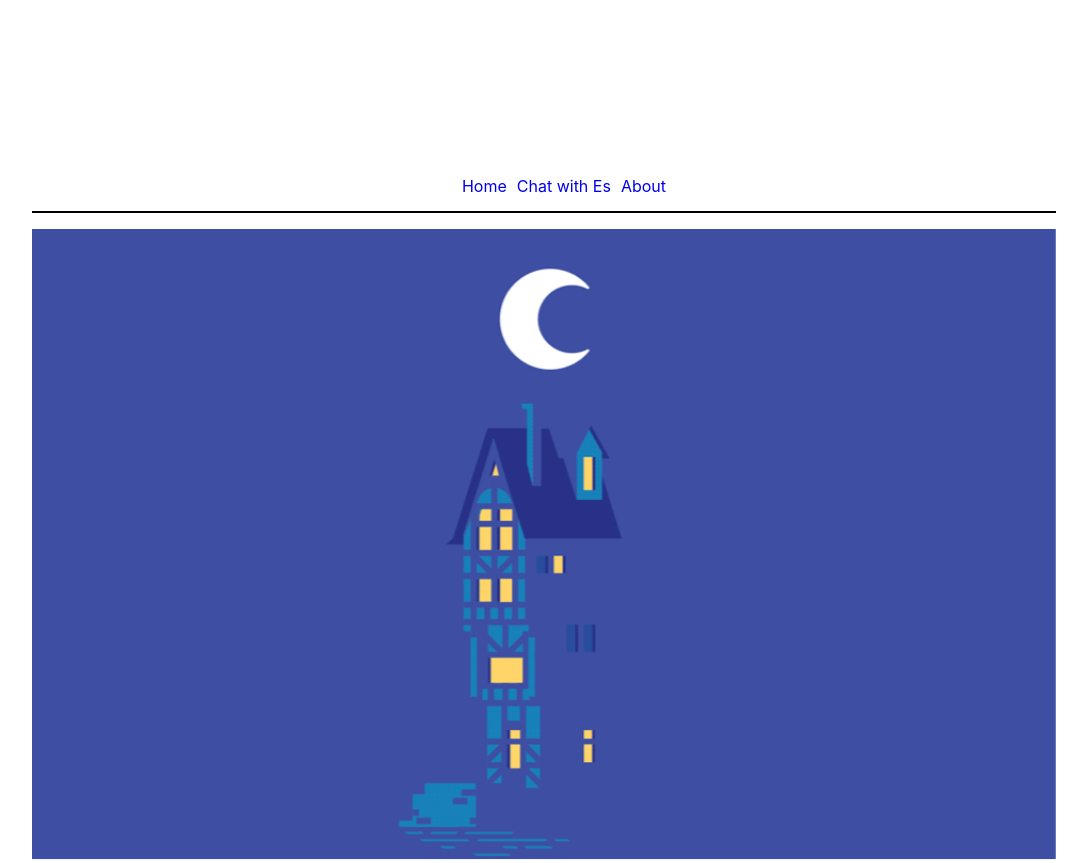
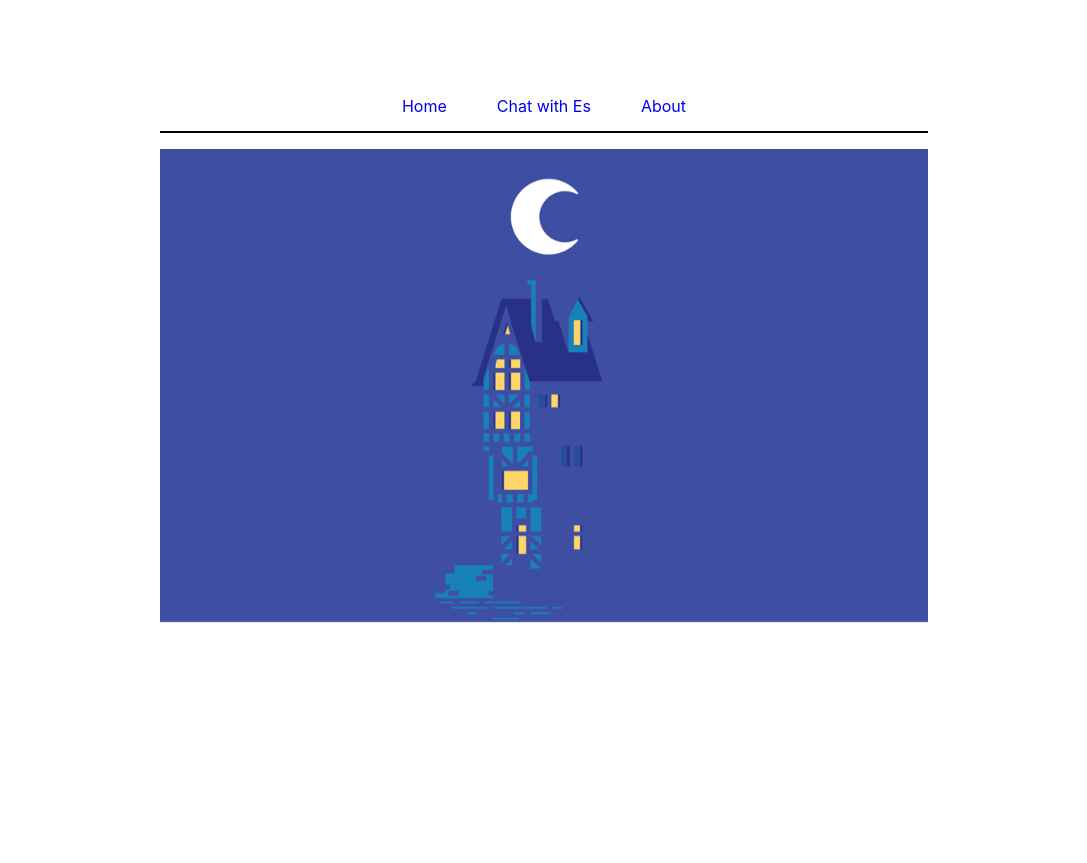
Before and after one commit to ssarahs-lab/project4-chatbot, a React (Create React App) app in the folder chatbot/: page /home in a window 1280 px wide. Shown: the whole page, without its empty margins (96-1183 px from the left). After the commit the page ends 800 px from the top, so only its background shows below. Built offline with nearby package versions, Linux system fonts and the light colour scheme; what react-chatbot-kit would draw is missing.

Commit message:
css changes

```diff
--- a/chatbot/src/App.css
+++ b/chatbot/src/App.css
@@ -22,21 +22,26 @@ ul {
 
 .landingImage{
 
-  width: 80vw;
+  width: 60vw;
 }
 
 .vw-80{
-  width: 80vw;
+  width: 60vw;
 }
 
 .ul-display{
   display: flex;
  justify-content: center;
-  gap: 10px;
+  gap: 50px;
   border-bottom: 2px solid black;
  padding-bottom: 15px;
- padding-left: -5px;
+ padding-left: 0;
+ padding-right: 0;
 
+}
+
+.aboutImage{
+  width: 60vw;
 }
 .col-1{
 grid-column-start: 1;
@@ -102,7 +107,7 @@ a:active { text-decoration: none; }
 :root{
   display: grid;
   place-items: center;
-  margin-top: 20vh;
+  margin-top: 10vh;
 
   --animation-duration: 20s ;
 
--- a/chatbot/src/App.js
+++ b/chatbot/src/App.js
@@ -56,7 +56,7 @@ function Chatpage() {
 export function Aboutpage(){
   return(<div className='animate__animated animate__fadeIn'>
     <h2 data-testid="heading">About this page</h2>
-    <img src={require('./images/phone.gif')}/>
+    <img src={require('./images/phone.gif')} className="aboutImage"/>
     <p>Es is an AI chatbot powered by OpenAI's GPT3.</p>
     <p>This page was made by Sarah So for her portfolio as part of General Assembly's Software Immersive Course.</p>
 
```
